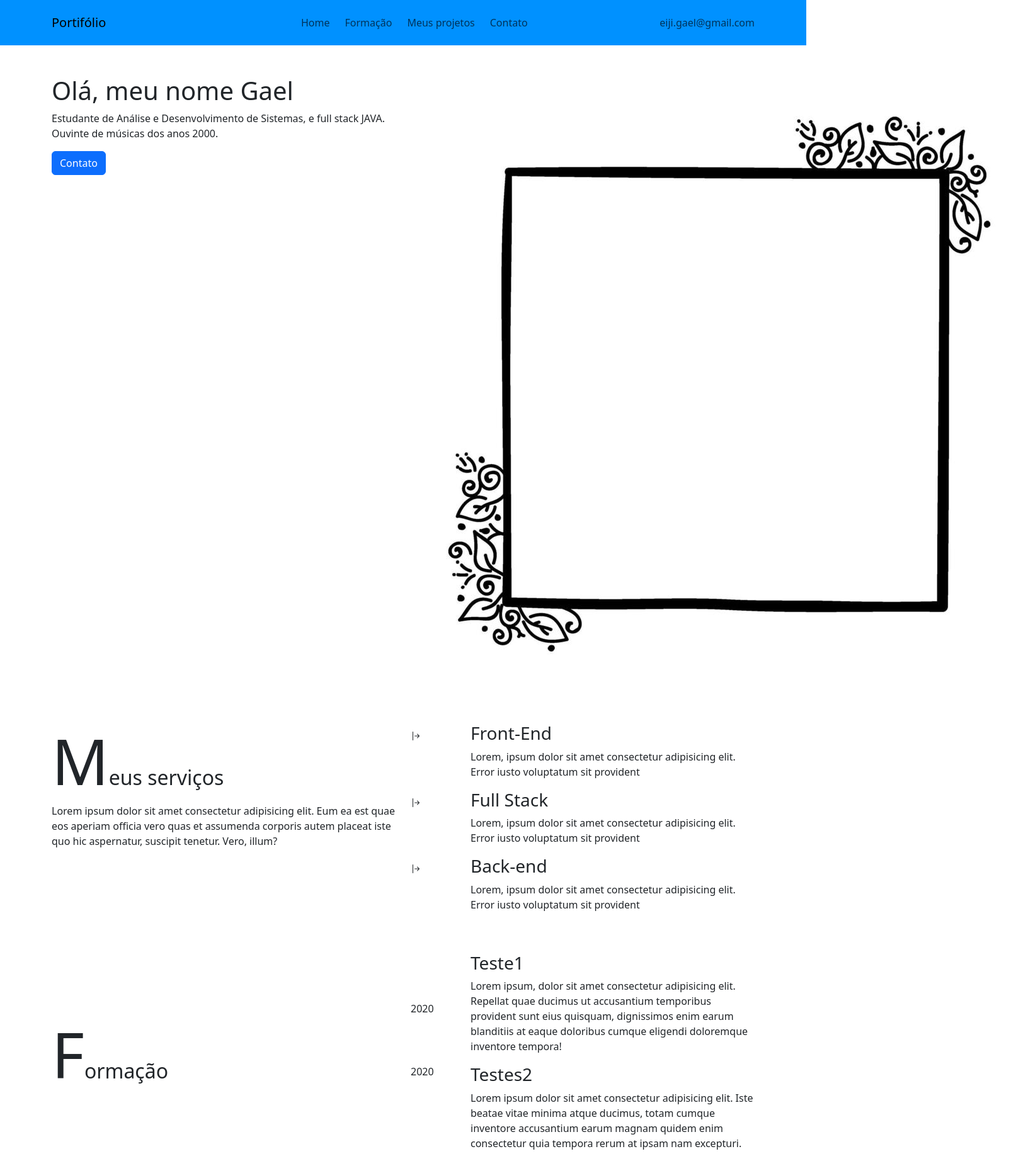
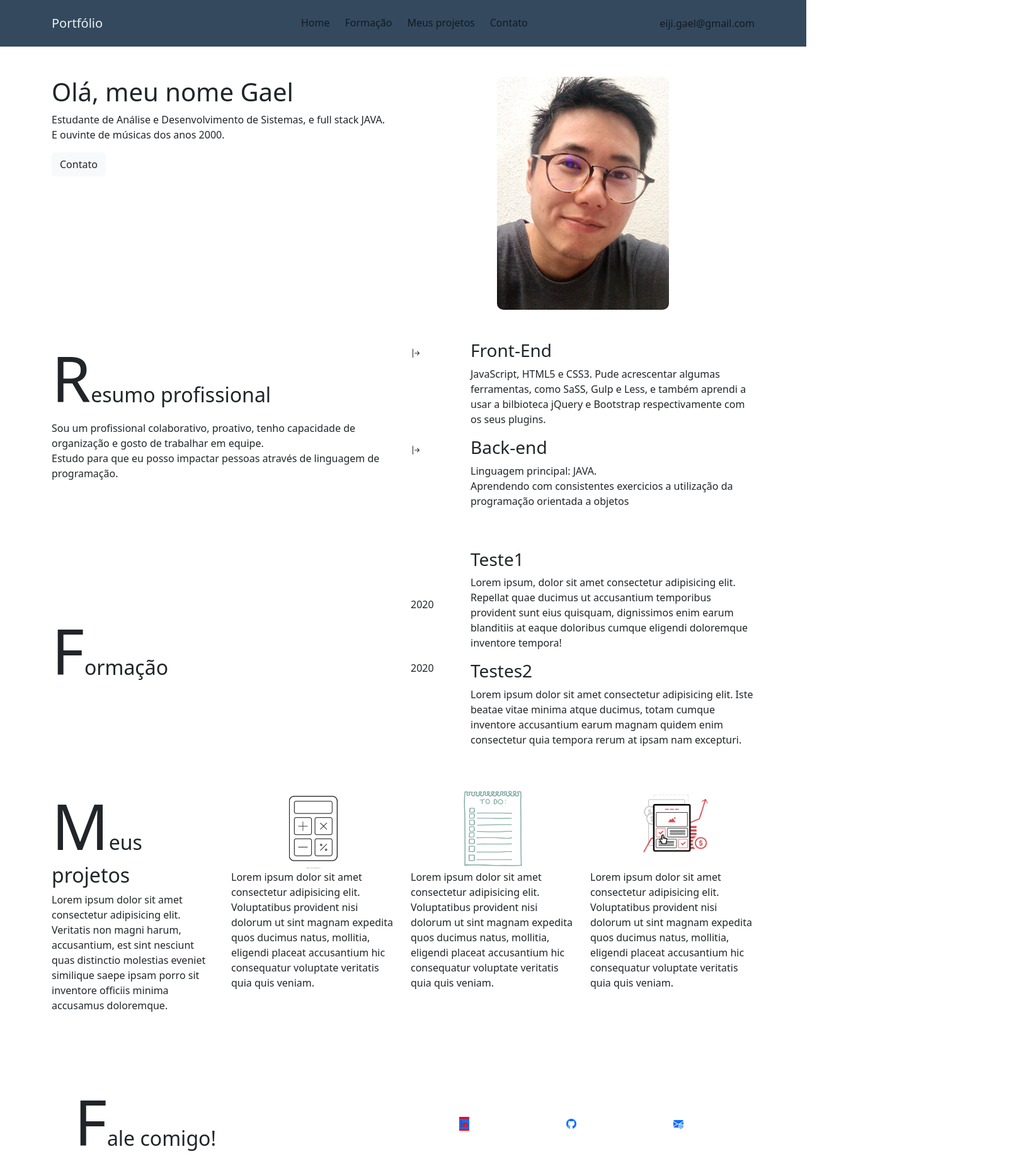
Before and after one commit to Gael-Nogawa/portifolio, a website: page index.html in a window 1280 px wide. Shown: the top 1852 px of the page at 63% size, 1632 px wide, since content can reach past the window. Drawn offline with nearby package versions, Linux system fonts and the light colour scheme.

Commit message:
Fix: changing all the layout

```diff
--- a/index.html
+++ b/index.html
@@ -13,7 +13,7 @@
     <header>
         <nav class="navbar navbar-expand-lg mb-5 p-3 sticky-top">
             <div class="container">
-              <a class="navbar-brand col-4" href="#">Portifólio</a>
+              <a class="navbar-brand col-4" href="#">Portfólio</a>
               <button class="navbar-toggler" type="button" data-bs-toggle="collapse" data-bs-target="#navbarText" aria-controls="navbarText" aria-expanded="false" aria-label="Toggle navigation">
                 <span class="navbar-toggler-icon"></span>
               </button>
@@ -47,22 +47,24 @@
                 <h1>Olá, meu nome Gael</h1>
                 <p>
                     Estudante de Análise e Desenvolvimento de Sistemas, e full stack JAVA.</br>
-                    Ouvinte de músicas dos anos 2000.
+                    E ouvinte de músicas dos anos 2000.
                 </p>
-                <button type="button" class="btn btn-primary">Contato</button>
+                <button type="button" class="btn bg-light">Contato</button>
             </div>
             <div class="col-6">
-                <img class="foto-img" src="../images/imagem-quadrada.jpg" alt="Foto de Gael Eiji Nogawa">
+                <img class="foto-img" src="./images/foto-perfil.jpg" alt="Foto de Gael Eiji Nogawa">
             </div>
         </div>
     </div>
 
-    <div class="section servicos">
+    <div class="section resumo">
         <div class="container mb-5">
             <div class="row">
                 <div class="col-md-6 col-sm-1">
-                    <h2>Meus serviços</h2>
-                    <p>Lorem ipsum dolor sit amet consectetur adipisicing elit. Eum ea est quae eos aperiam officia vero quas et assumenda corporis autem placeat iste quo hic aspernatur, suscipit tenetur. Vero, illum?</p>
+                    <h2>Resumo profissional</h2>
+                    <p>Sou um profissional colaborativo, proativo, tenho capacidade de organização e gosto de trabalhar em equipe.<br>
+                        Estudo para que eu posso impactar pessoas através de linguagem de programação.
+                    </p>
                 </div>
                 <div class="col-md-6 col-sm-1">
                     <div class="row align-items-baseline">
@@ -71,25 +73,18 @@
                         </div>
                         <div class="col">
                             <h3>Front-End</h3>
-                            <p>Lorem, ipsum dolor sit amet consectetur adipisicing elit. Error iusto voluptatum sit provident </p>
+                            <p>JavaScript, HTML5 e CSS3. Pude acrescentar algumas ferramentas, como SaSS, Gulp e Less, e também aprendi a usar a bilbioteca jQuery e Bootstrap respectivamente com os seus plugins.</p>
                         </div>
                     </div>
-                    <div class="row align-items-baseline">
-                        <div class="col-2">
-                            <i class="bi bi-arrow-bar-right"></i>
-                        </div>
-                        <div class="col">
-                            <h3>Full Stack</h3>
-                            <p>Lorem, ipsum dolor sit amet consectetur adipisicing elit. Error iusto voluptatum sit provident </p>
-                        </div>
-                    </div>
+
                     <div class="row align-items-baseline">
                         <div class="col-2">
                             <i class="bi bi-arrow-bar-right"></i>
                         </div>
                         <div class="col">
                             <h3>Back-end</h3>
-                            <p>Lorem, ipsum dolor sit amet consectetur adipisicing elit. Error iusto voluptatum sit provident </p>
+                            <p>Linguagem principal: JAVA.<br>
+                            Aprendendo com consistentes exercicios a utilização da programação orientada a objetos</p>
                         </div>
                     </div>
                 </div>
@@ -136,15 +131,23 @@
                     <p>Lorem ipsum dolor sit amet consectetur adipisicing elit. Veritatis non magni harum, accusantium, est sint nesciunt quas distinctio molestias eveniet similique saepe ipsam porro sit inventore officiis minima accusamus doloremque.</p>
                 </div>
                 <div class="col-md-3 col-sm-6">
-                    <img src="../images/calculadora.png" alt="">
+                    <a href="https://gael-projeto-calculadora-de-medias.vercel.app/">
+                        <img src="./images/calculadora.png" alt="">
+                    </a>
+
                     <p>Lorem ipsum dolor sit amet consectetur adipisicing elit. Voluptatibus provident nisi dolorum ut sint magnam expedita quos ducimus natus, mollitia, eligendi placeat accusantium hic consequatur voluptate veritatis quia quis veniam.</p>
                 </div>
                 <div class="col-md-3 col-sm-6">
-                    <img src="../images/lista-de-tarefas.png" alt="">
+                    <a href="https://j-query-lista-de-tarefas.vercel.app/">
+                        <img src="./images/lista-de-tarefas.png" alt="">
+                    </a>
                     <p>Lorem ipsum dolor sit amet consectetur adipisicing elit. Voluptatibus provident nisi dolorum ut sint magnam expedita quos ducimus natus, mollitia, eligendi placeat accusantium hic consequatur voluptate veritatis quia quis veniam.</p>
                 </div>
                 <div class="col-md-3 col-sm-6">
-                    <img src="../images/landing1.png" alt="">
+
+                    <a href="https://site-games-shop-tau.vercel.app/">
+                        <img src="./images/landing1.png" alt="">
+                    </a>
                     <p>Lorem ipsum dolor sit amet consectetur adipisicing elit. Voluptatibus provident nisi dolorum ut sint magnam expedita quos ducimus natus, mollitia, eligendi placeat accusantium hic consequatur voluptate veritatis quia quis veniam.</p>
                 </div>
             </div>
@@ -158,9 +161,9 @@
                     <h2>Fale comigo!</h2>
                 </div>
                 <div class="col d-flex justify-content-around">
-                    <a href="https://www.linkedin.com/in/gael-eiji-nogawa/"><i class="bi bi-linkedin"></i></a>
-                    <a href="https://github.com/Gael-Nogawa"><i class="bi bi-github"></i></a>
-                    <a href="eiji.gael@gmail.com"><i class="bi bi-envelope-at-fill"></i></a>
+                    <a href="https://www.linkedin.com/in/gael-eiji-nogawa/"><i class="bi bi-linkedin social-links"></i></a>
+                    <a href="https://github.com/Gael-Nogawa"><i class="bi bi-github social-links"></i></a>
+                    <a href="eiji.gael@gmail.com"><i class="bi bi-envelope-at-fill social-links"></i></a>
                 </div>
             </div>
         </div>
--- a/package.json
+++ b/package.json
@@ -1,7 +1,7 @@
 {
   "name": "portifolio",
   "version": "1.0.0",
-  "description": "",
+  "description": "Working in process",
   "main": "index.js",
   "scripts": {
     "sass": "sass source/main.scss build/main.css --watch",
--- a/source/main.scss
+++ b/source/main.scss
@@ -1,14 +1,63 @@
+@import "./variaveis";
 * {
     padding: 0;
     margin: 0;
     box-sizing: border-box;
+
 }
 
-header  {
-    background-color: rgb(0, 145, 255);
+
+
+nav {
+    background-color:$corDoHeader;
+
+    .navbar-brand, .navbar-brand:hover{
+        color: $corDoTexto;
+    }
+
+    .navbar-toggle {
+        background-color: $corDoTexto;
+    }
+    .nav-link {
+        border-bottom: 2px solid transparent;
+    }
+    .nav-link:hover {
+        color: $corDoTexto;
+        border-bottom: 2px solid black;
+    }
+
 
 }
+
+
 
 h2::first-letter{
     font-size: 100px;
 }
+
+.container {
+    img{
+        width: 50%;
+        display: flex;
+        margin: 0 auto;
+        border-radius: 10px;
+    }
+
+
+}
+
+#contato {
+    .container {
+        .row{
+            .col {
+                .bi-linkedin {
+                    width: 500px;
+                    background-color: red;
+                }
+            }
+
+        }
+
+    }
+
+}
```
Also changed, not shown: build/main.css, changelog.md, 1 other file.
